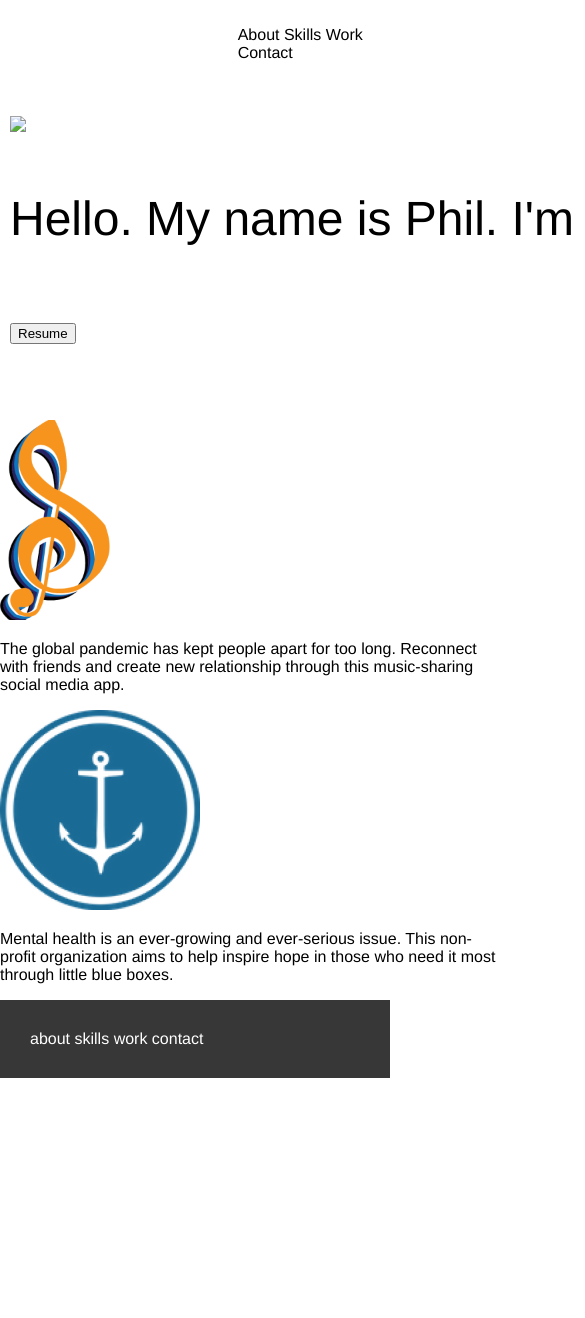
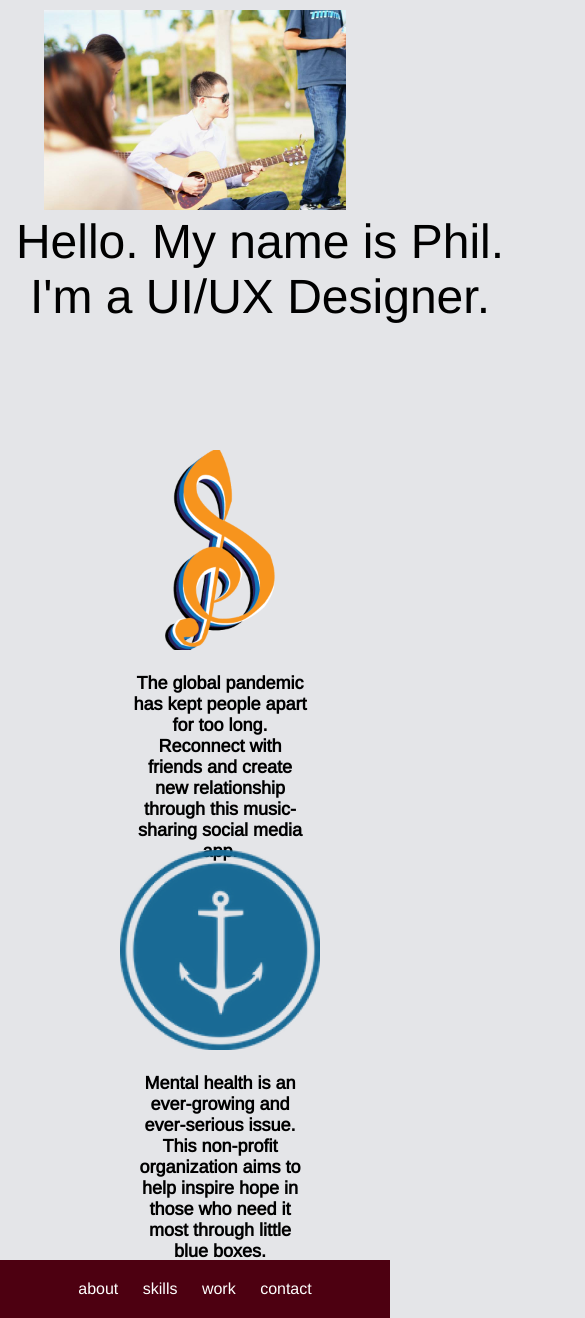
Before and after one commit to philipjku/UX_UI_HW_18, a plain HTML site: page index.html in a window 390 px wide. Shown: the top 1318 px of the page, 585 px wide, since content can reach past the window. Before the commit the page ends 1078 px from the top, so only its background shows below. Drawn offline with nearby package versions, Linux system fonts and the light colour scheme; files that its build step writes are made by us from their sources.

Commit message:
Add rwd. design changes

```diff
--- a/css/style.css
+++ b/css/style.css
@@ -1,22 +1,31 @@
+/*  Olive Green #4B443C
+    Burgundy #4D0011
+    Gunmetal Gray #53565A
+    Cool Gray #E4E5E8*/
+
 body{
     font-family: 'Arimo', 'Times New Roman', Times, serif;
     margin: 0% auto;
+    background-color: #E4E5E8;
 }
 
 .inline-block{
     display:inline-block;
-    vertical-align: top;
+    margin-left: 10px;
+    margin-right: 10px;
 }
 
 nav{
     float: right;
-    width: 73%;
+    text-align: right;
     padding: 10px;
 }
 
-ul{
-    width: 50%;
-    margin-left: auto;
+button{
+    background-color: #4B443C;
+    color: white;
+    padding: 5px;
+    border-radius: 10%;
 }
 
 .heroImg{
@@ -25,38 +34,75 @@ ul{
     padding: 10px;
 }
 
-.heroImg p{
-    width: 1000px;
-}
-
 #hero{
     height: 200px;
 }
 
 .content{
-    width: 100px;
-    float:left;
-    margin: 0 auto;
-    padding: 15 px;
+    width: 500px;
     font-size: 48px;
 }
 
+.workGrid{
+    display: grid;
+    margin: 20px;
+    grid-template-rows: 400px;
+    grid-template-columns: 1fr 1fr;
+    grid-template-areas:
+    "shareJet FYA";
+}
+
 .caseStudy{
-    width: 500px;
+    text-align: center;
+    font-size: 18px;
+    font-weight: bold;
+    margin-left: 50px;
+    padding: 10px;
 }
 
 .caseStudy img{
     height: 200px;
 }
 
+.description{
+    margin-left: 50px;
+    margin-right:  50px;
+}
 footer{
-    background-color: #373738;
+    background-color: #4D0011;
     color: white;
 }
 
 footer > ul{
-    display: inline-block;
-    vertical-align: top;
-    margin: 20px;
-    padding: 10px;
+    margin: 0;
+    padding: 20px;
 }
+
+@media only screen and (max-width: 750px)
+{
+    #navigation{
+        display: none;
+      }
+
+    .heroImg{
+        text-align: center;
+    }
+
+    .content{
+        display: block;
+        margin-left: auto;
+        margin-right: auto;
+    }
+
+    .workGrid{
+        grid-template-rows: 400px 400px;
+        grid-template-columns: 1fr;
+        grid-template-areas:
+        "shareJet"
+        "FYA";
+    }
+
+    footer > ul{
+        text-align: center;
+    }
+}
--- a/index.html
+++ b/index.html
@@ -1,16 +1,17 @@
 <!DOCTYPE html>
 <html>
     <head>
-        <title></title>
-        <link rel="stylesheet" href="../UX_UI_HW_17/css/style.css">
+        <title>Portiflio</title>
+        <link rel="stylesheet" href="css/style.css">
         <link rel="preconnect" href="https://fonts.googleapis.com">
         <link rel="preconnect" href="https://fonts.gstatic.com" crossorigin>
         <link href="https://fonts.googleapis.com/css2?family=Arimo&display=swap" rel="stylesheet">
     </head>
     <body>
         <header class="navigation">
-            <nav class="inline-block">
+            <nav id="navigation" class="inline-block">
                 <ul>
+                    <button type="button">Resume</button>
                     <li class="inline-block">About</li>
                     <li class="inline-block">Skills</li>
                     <li class="inline-block">Work</li>
@@ -19,20 +20,19 @@
             </nav>
         </header>
         <section class="heroImg">
-            <div class="content">
-                <img id="hero" src="../UX_UI_HW_17/images/hero1.jpg">
-                <p>Hello. My name is Phil. I'm a UI/UX Designer.</p>
-                <button type="button">Resume</button>
+            <div>
+                <img id="hero" src="images/hero1.jpg">
             </div>
+            <div class="content">Hello. My name is Phil. I'm a UI/UX Designer.</div>
         </section>
-        <section class="caseStudy inline-block">
-            <div>
+        <section class="inline-block workGrid">
+            <div id="shareJet" class="caseStudy">
                 <img src="images/Share Jet Logo.png">
-                <p>The global pandemic has kept people apart for too long. Reconnect with friends and create new relationship through this music-sharing social media app.</p>
+                <p class="description">The global pandemic has kept people apart for too long. Reconnect with friends and create new relationship through this music-sharing social media app.</p>
             </div>
-            <div>
+            <div id="FYA" class="caseStudy">
                 <img src="images/FYA Logo.png">
-                <p>Mental health is an ever-growing and ever-serious issue. This non-profit organization aims to help inspire hope in those who need it most through little blue boxes.</p>
+                <p class="description">Mental health is an ever-growing and ever-serious issue. This non-profit organization aims to help inspire hope in those who need it most through little blue boxes.</p>
             </div>
         </section>
         <footer>
```
